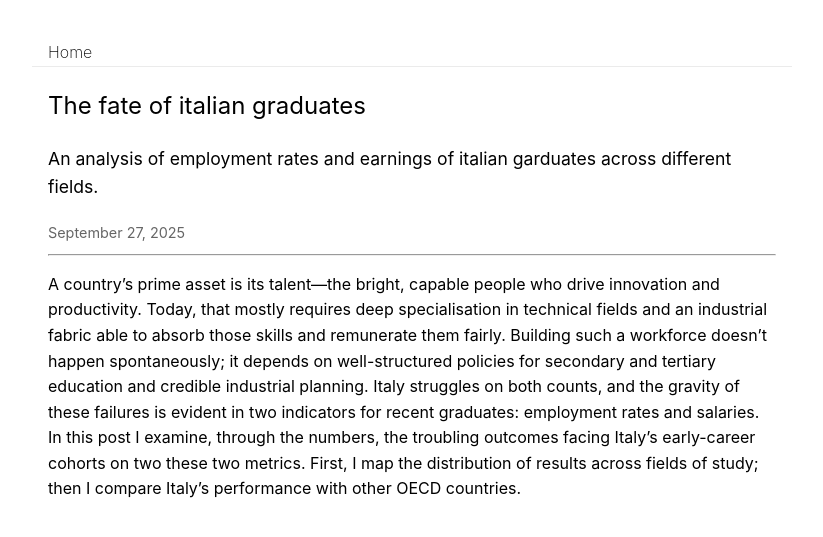
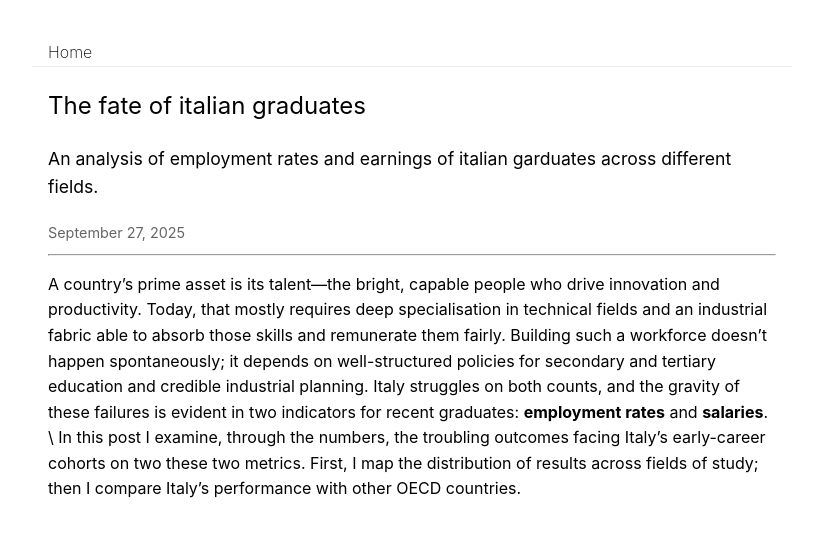
Before and after one commit to pietroborchia/my-blog, a Jekyll site: the page built from _posts/2025-09-27-The fate of italian gradates.md, in a window 1280 px wide. Shown: the top 537 px of the page, without its empty margins (228-1051 px from the left). Built offline with Jekyll 4.4.1, drawn with Linux system fonts in a browser that asks for light colours.

```diff
--- a/_posts/2025-09-27-The fate of italian gradates.md
+++ b/_posts/2025-09-27-The fate of italian gradates.md
@@ -5,5 +5,5 @@ summary: "An analysis of employment rates and earnings of italian garduates acro
 ---
 
 
-A country’s prime asset is its talent—the bright, capable people who drive innovation and productivity. Today, that mostly requires deep specialisation in technical fields and an industrial fabric able to absorb those skills and remunerate them fairly. Building such a workforce doesn’t happen spontaneously; it depends on well-structured policies for secondary and tertiary education and credible industrial planning. Italy struggles on both counts, and the gravity of these failures is evident in two indicators for recent graduates: employment rates and salaries.
+A country’s prime asset is its talent—the bright, capable people who drive innovation and productivity. Today, that mostly requires deep specialisation in technical fields and an industrial fabric able to absorb those skills and remunerate them fairly. Building such a workforce doesn’t happen spontaneously; it depends on well-structured policies for secondary and tertiary education and credible industrial planning. Italy struggles on both counts, and the gravity of these failures is evident in two indicators for recent graduates: **employment rates** and **salaries**. \
 In this post I examine, through the numbers, the troubling outcomes facing Italy’s early-career cohorts on two these two metrics. First, I map the distribution of results across fields of study; then I compare Italy’s performance with other OECD countries.
```
